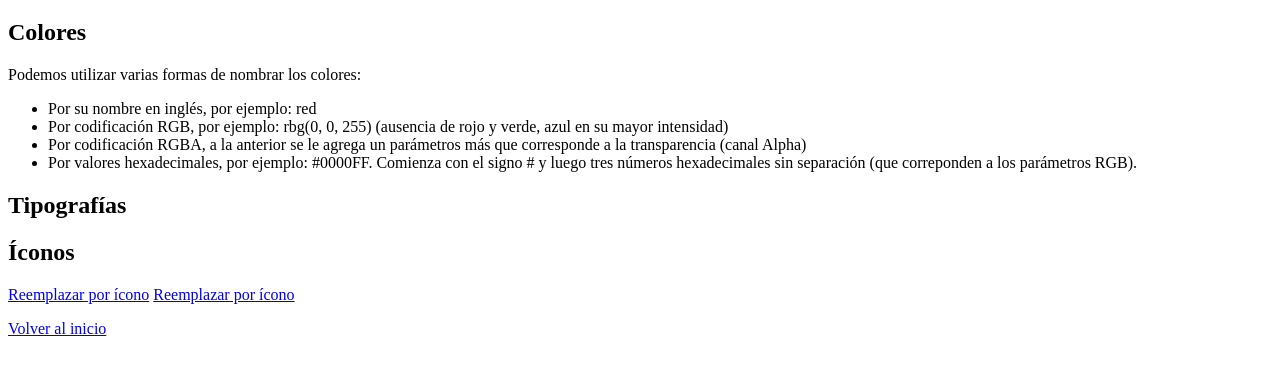
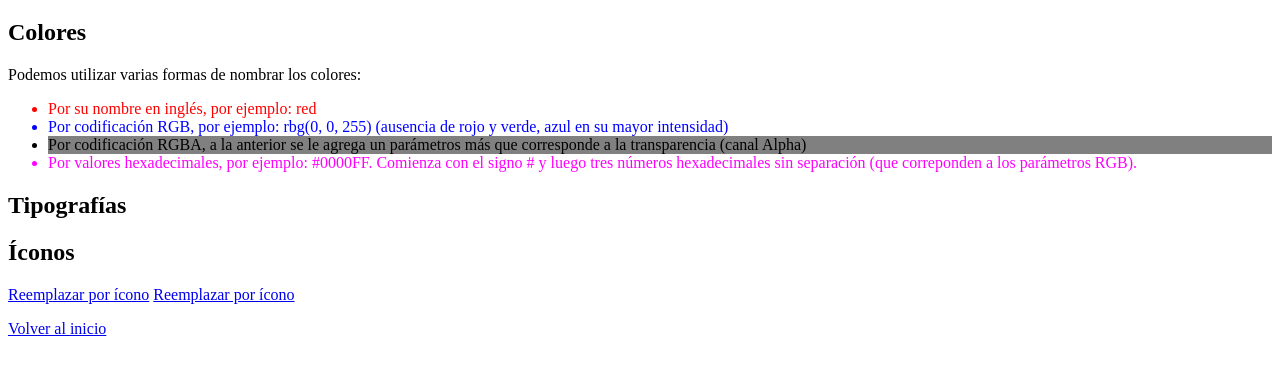
Before and after one commit to matula77/codo_a_codo_grupo21, a plain HTML site: page ejemplo5.html in a window 1280 px wide. Shown: the part 61-436 px from the top of the page. Drawn offline with Linux system fonts and the light colour scheme; files that its build step writes are made by us from their sources.

Commit message:
fin de clases falta cambiar icomno

```diff
--- a/ejemplo5.css
+++ b/ejemplo5.css
@@ -0,0 +1,18 @@
+/* colores */
+/* rgb(rojo, verde, azul)  */
+.rojo{
+    color: red;
+    /* color: rgb(red, green, blue); */
+
+}
+.azul{
+    color: blue;
+}
+.verde{
+color: rgba(0,255,0,0.5) green;
+background-color: grey;
+}
+.exa{
+    color: #ff00ff;/*numeros exadecimales desde el 0 hasta ff*/
+
+}
--- a/ejemplo5.html
+++ b/ejemplo5.html
@@ -3,6 +3,7 @@
 <head>
     <meta charset="UTF-8">
     <meta name="viewport" content="width=device-width, initial-scale=1.0">
+    <link rel="stylesheet" href="../clases/ejemplo5.css">
     <title>Ejemplos N° 5 de estilos</title>
 </head>
 <body>
@@ -14,10 +15,10 @@
             <h2>Colores</h2>
             <p>Podemos utilizar varias formas de nombrar los colores:</p>
             <ul>
-                <li>Por su nombre en inglés, por ejemplo: red</li>
-                <li>Por codificación RGB, por ejemplo: rbg(0, 0, 255) (ausencia de rojo y verde, azul en su mayor intensidad)</li>
-                <li>Por codificación RGBA, a la anterior se le agrega un parámetros más que corresponde a la transparencia (canal Alpha)</li>
-                <li>Por valores hexadecimales, por ejemplo: #0000FF. Comienza con el signo # y luego tres números hexadecimales sin separación (que correponden a los parámetros RGB).</li>
+                <li class="rojo">Por su nombre en inglés, por ejemplo: red</li>
+                <li class="azul">Por codificación RGB, por ejemplo: rbg(0, 0, 255) (ausencia de rojo y verde, azul en su mayor intensidad)</li>
+                <li class="verde">Por codificación RGBA, a la anterior se le agrega un parámetros más que corresponde a la transparencia (canal Alpha)</li>
+                <li class="exa">Por valores hexadecimales, por ejemplo: #0000FF. Comienza con el signo # y luego tres números hexadecimales sin separación (que correponden a los parámetros RGB).</li>
             </ul>
         </section>
         <section>
```
